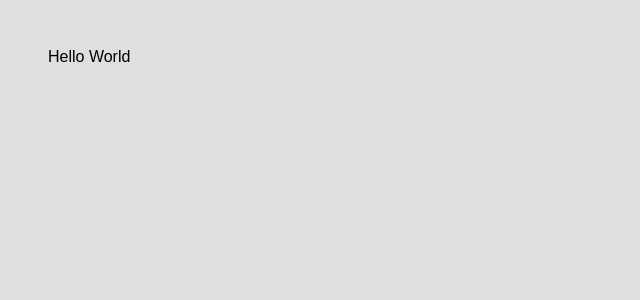
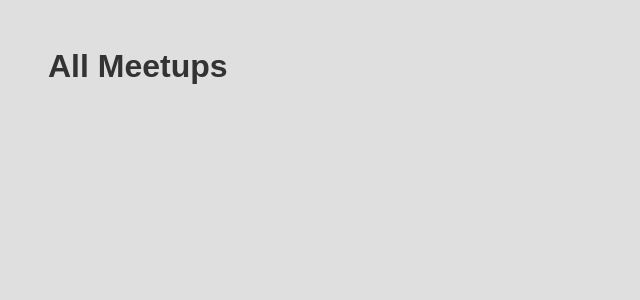
Before and after one commit to Pofay/nextjs-course-code, a React (Create React App) app: page / in a window 1280 px wide. Shown: the top 300 px of the page, without its empty margins (0-640 px from the left). Built offline with nearby package versions, Linux system fonts and the light colour scheme.

Commit message:
Made Routing work with using latest version

```diff
--- a/src/App.jsx
+++ b/src/App.jsx
@@ -1,5 +1,19 @@
+import React from 'react'
+import { Route, Routes } from 'react-router-dom'
+import AllMeetupsPage from './pages/AllMeetupsPage'
+import NewMeetup from './pages/NewMeetup'
+import Favorites from './pages/Favorites'
+
 const App = () => {
-  return <div>Hello World</div>
+  return (
+    <div>
+      <Routes>
+        <Route path='/' element={<AllMeetupsPage />} />
+        <Route path='/new-meetup' element={<NewMeetup />} />
+        <Route path='/favorites' element={<Favorites />} />
+      </Routes>
+    </div>
+  )
 }
 
 export default App
--- a/src/pages/AllMeetupsPage.jsx
+++ b/src/pages/AllMeetupsPage.jsx
@@ -1,5 +1,11 @@
+import React from 'react'
+
 const AllMeetupsPage = () => {
-  return <div>All Meetups </div>
+  return (
+    <div>
+      <h1>All Meetups</h1>
+    </div>
+  )
 }
 
 export default AllMeetupsPage
--- a/src/pages/Favorites.jsx
+++ b/src/pages/Favorites.jsx
@@ -1,3 +1,5 @@
+import React from 'react'
+
 const Favorites = () => {
   return <div>Favorites</div>
 }
--- a/src/pages/NewMeetup.jsx
+++ b/src/pages/NewMeetup.jsx
@@ -1,3 +1,5 @@
+import React from 'react'
+
 const NewMeetup = () => {
   return <div>New Meetup</div>
 }
```
